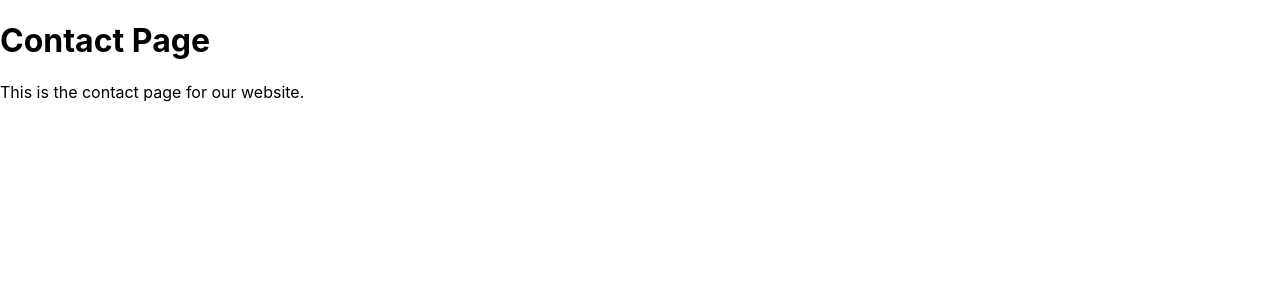
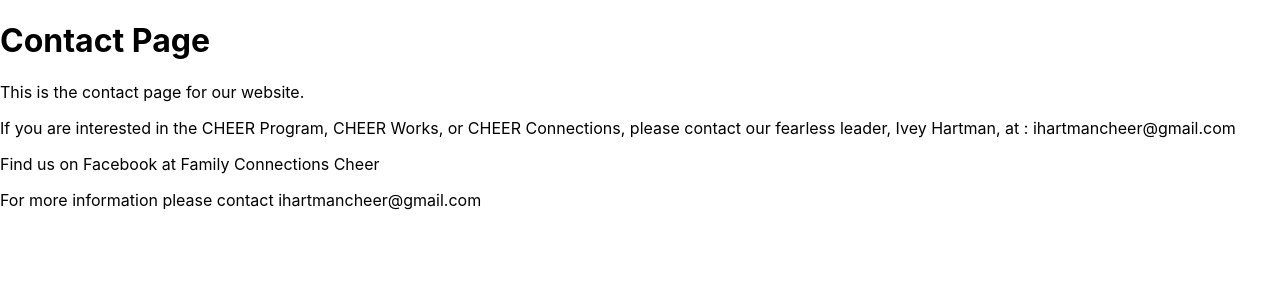
Before and after one commit to wseguin03/cheer-docker, a React (Create React App) app in the folder Client/: page /contact in a window 1280 px wide. Shown: the top 300 px of the page. Built offline with nearby package versions, Linux system fonts and the light colour scheme.

Commit message:
Added information to Home page and Contact page

```diff
--- a/Client/src/components/ContactPage.js
+++ b/Client/src/components/ContactPage.js
@@ -5,6 +5,9 @@
       <div>
         <h1>Contact Page</h1>
         <p>This is the contact page for our website.</p>
+        <p>If you are interested in the CHEER Program, CHEER Works, or CHEER Connections, please contact our fearless leader, Ivey Hartman, at : ihartmancheer@gmail.com</p>
+        <p>Find us on Facebook at Family Connections Cheer</p><a href="https://www.facebook.com/familyconnectionscheers/" target></a>
+        <p>For more information please contact ihartmancheer@gmail.com</p>
       </div>
     );
   };
--- a/Client/src/components/HomePage.js
+++ b/Client/src/components/HomePage.js
@@ -4,7 +4,7 @@
     return (
       <div>
         <h1>Home Page</h1>
-        <p>This is the home for our website.</p>
+        <p>To be a community of inclusion and a circle of friendship that supports and enhances the lives of our loved ones with intellectual disabilities as well as the whole family.</p>
       </div>
     );
   };
```
